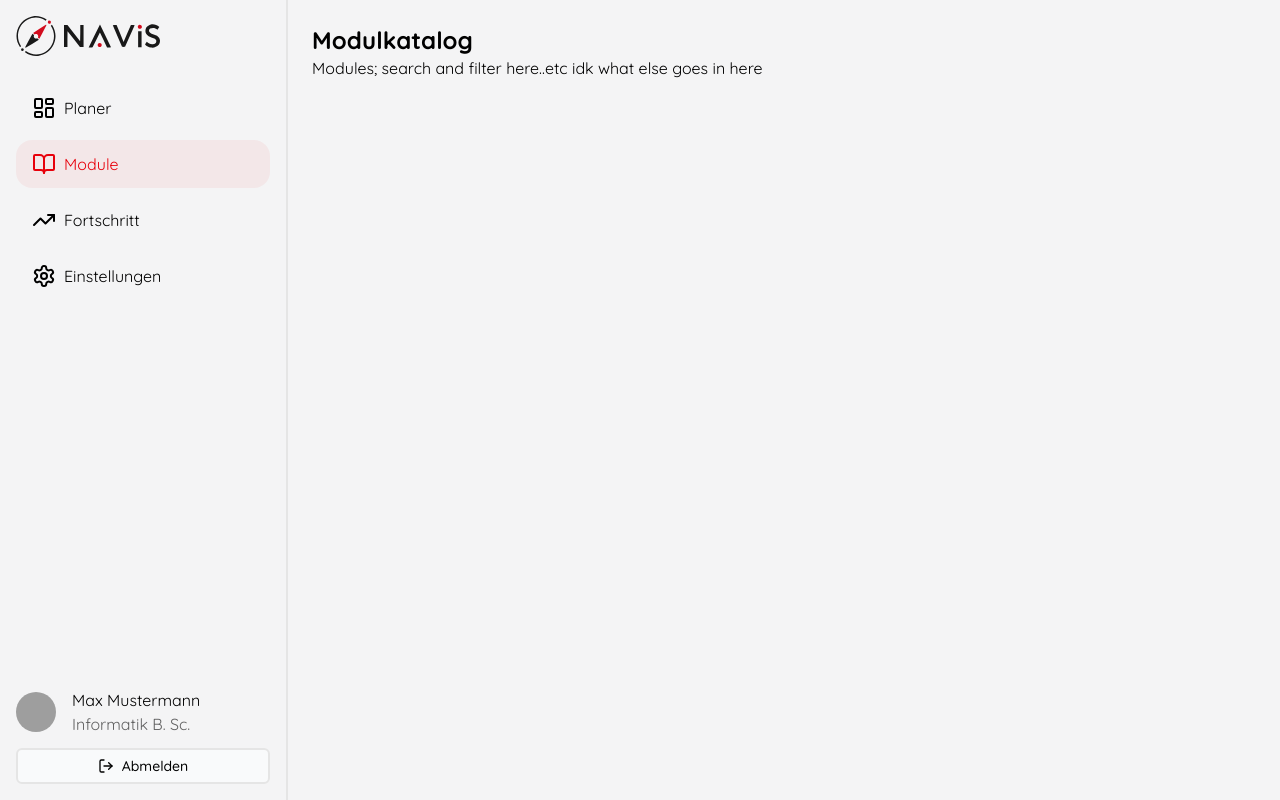
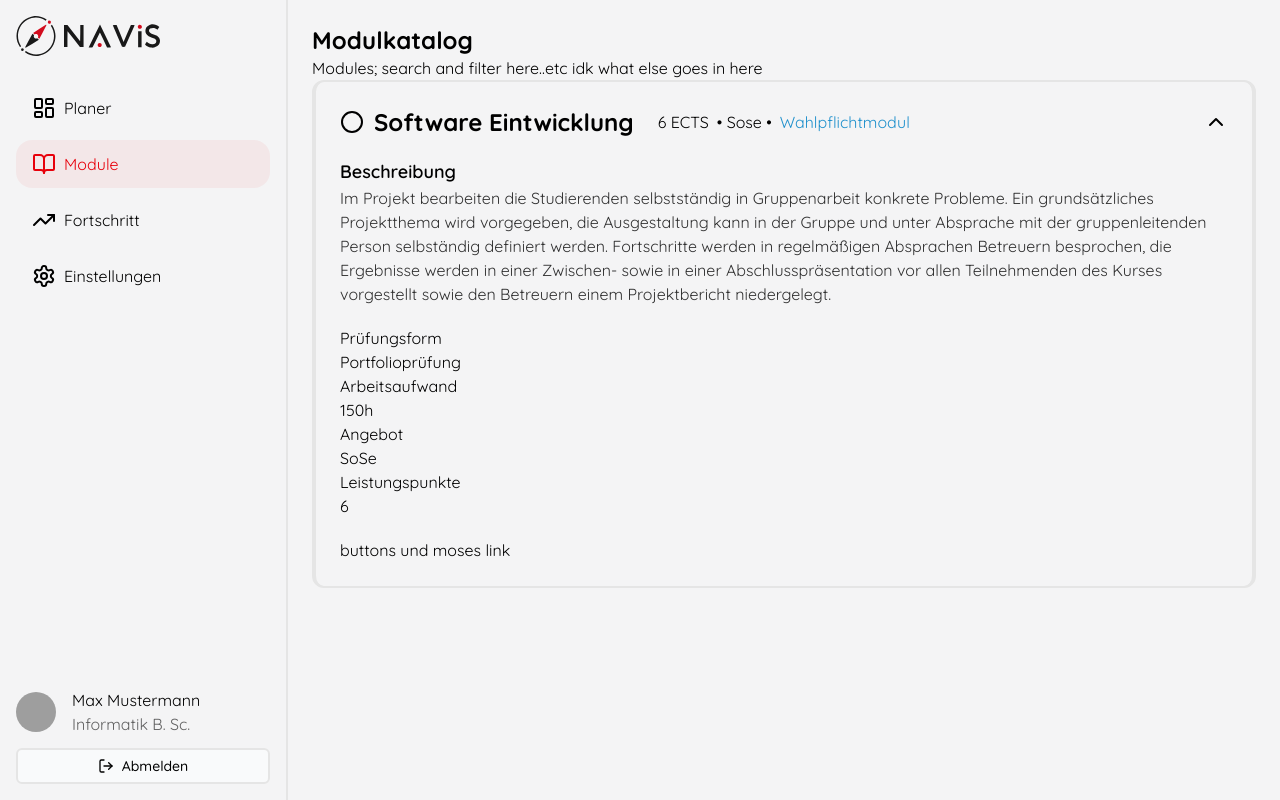
Before and after one commit to TuBerlin-Projekt-Medienerstellung/StudiKompass, a Next.js app: page /protected/modules in a window 1280 px wide. Built offline with nearby package versions, Linux system fonts and the light colour scheme; no server answers; grey boxes are pictures that could not be loaded.

Commit message:
Modul Karte

```diff
--- a/app/globals.css
+++ b/app/globals.css
@@ -11,6 +11,7 @@
     --color-oxblood: #E7000B;
     --color-dark-khaki: #2D3319;
     --color-sandy-brown: #F29E4C;
+    --color-blue-bell: #1F90CC;
 
     --color-card: hsl(var(--card));
     --color-card-foreground: hsl(var(--card-foreground));
@@ -57,6 +58,7 @@
   color utility to any element that depends on these defaults.
 */
 @layer base {
+
     *,
     ::after,
     ::before,
--- a/app/protected/modules/page.tsx
+++ b/app/protected/modules/page.tsx
@@ -1,8 +1,15 @@
+import ModulCard from "@/components/modul-card";
+
 export default function ModulesPage() {
   return (
     <div>
       <h1 className="text-2xl font-bold">Modulkatalog</h1>
       <p>Modules; search and filter here..etc idk what else goes in here</p>
+
+      <div className="w-full">
+        <ModulCard />
+      </div>
+
     </div>
   );
 }
--- /dev/null
+++ b/components/modul-card.tsx
@@ -0,0 +1,60 @@
+import { ChevronUp, Circle, CircleCheckBig } from 'lucide-react';
+import { details } from "@/constants";
+import Link from "next/link";
+
+const ModulCard = () => {
+    return (
+        <div className='w-full flex border-y-2 border-x-4 rounded-xl p-6 flex-col gap-5'>
+            <header className='w-full flex justify-between items-center'>
+                <div className='flex w-fit gap-2.5 '>
+                    <button>
+                        <Circle />
+                    </button>
+                    <div className='flex gap-6 items-center'>
+                        {/** Hier fetchen für den Titel **/}
+                        <h1 className='font-bold text-2xl'>Software Eintwicklung</h1>
+                        <div className='flex gap-2'>
+                            {/** Hier fetchen für Infos **/}
+                            <div>6 ECTS</div>
+                            <span className=''>• Sose •</span>
+                            {/** Color angepasst auf Pflicht/Wahlpflicht/wahlt **/}
+                            <p className='text-blue-bell'>Wahlpflichtmodul</p>
+                        </div>
+                    </div>
+
+                </div>
+                <ChevronUp />
+            </header>
+            <div>
+                <h2 className='font-semibold text-lg'>Beschreibung</h2>
+                {/** Hier fetchen für die Beschreibung **/}
+                <p className='opacity-80'>
+                    Im Projekt bearbeiten die Studierenden selbstständig in Gruppenarbeit konkrete Probleme. Ein grundsätzliches Projektthema wird vorgegeben, die Ausgestaltung kann in der Gruppe und unter Absprache mit der gruppenleitenden Person selbständig definiert werden. Fortschritte werden in regelmäßigen Absprachen Betreuern besprochen, die Ergebnisse werden in einer Zwischen- sowie in einer Abschlusspräsentation vor allen Teilnehmenden des Kurses vorgestellt sowie den Betreuern einem Projektbericht niedergelegt.
+                </p>
+            </div>
+            <div>
+                {/** Hier fetchen für die Details, gerade werden dummy daten von constants gefetchtet **/}
+                {details.map((detail) => (
+                    <div>
+                        <span>
+                            {detail.name}
+                        </span>
+                        <p>
+                            {detail.value}
+                        </p>
+                    </div>
+                ))}
+
+
+            </div>
+            <div>
+                buttons und moses link
+                <Link href="#">
+                </Link>
+            </div>
+
+        </div>
+    )
+}
+
+export default ModulCard;
--- a/constants/index.ts
+++ b/constants/index.ts
@@ -1,8 +1,15 @@
-import {LayoutDashboard, BookOpen, TrendingUp, Settings} from "lucide-react"
+import { LayoutDashboard, BookOpen, TrendingUp, Settings } from "lucide-react"
 
 export const navBarLinks: navBarLink[] = [
-    {name: "Planer", path: "/protected/planner", icon: LayoutDashboard},
-    {name: "Module", path: "/protected/modules", icon: BookOpen},
-    {name: "Fortschritt", path: "/protected/dashboard", icon: TrendingUp},
-    {name: "Einstellungen", path: "/protected/settings", icon: Settings},
+    { name: "Planer", path: "/protected/planner", icon: LayoutDashboard },
+    { name: "Module", path: "/protected/modules", icon: BookOpen },
+    { name: "Fortschritt", path: "/protected/dashboard", icon: TrendingUp },
+    { name: "Einstellungen", path: "/protected/settings", icon: Settings },
 ]
+
+export const details: detail[] = [
+    { name: "Prüfungsform", value: "Portfolioprüfung" },
+    { name: "Arbeitsaufwand", value: "150h" },
+    { name: "Angebot", value: "SoSe" },
+    { name: "Leistungspunkte", value: "6" },
+]
```
Also changed, not shown: type.d.ts (+7 -2 lines).
